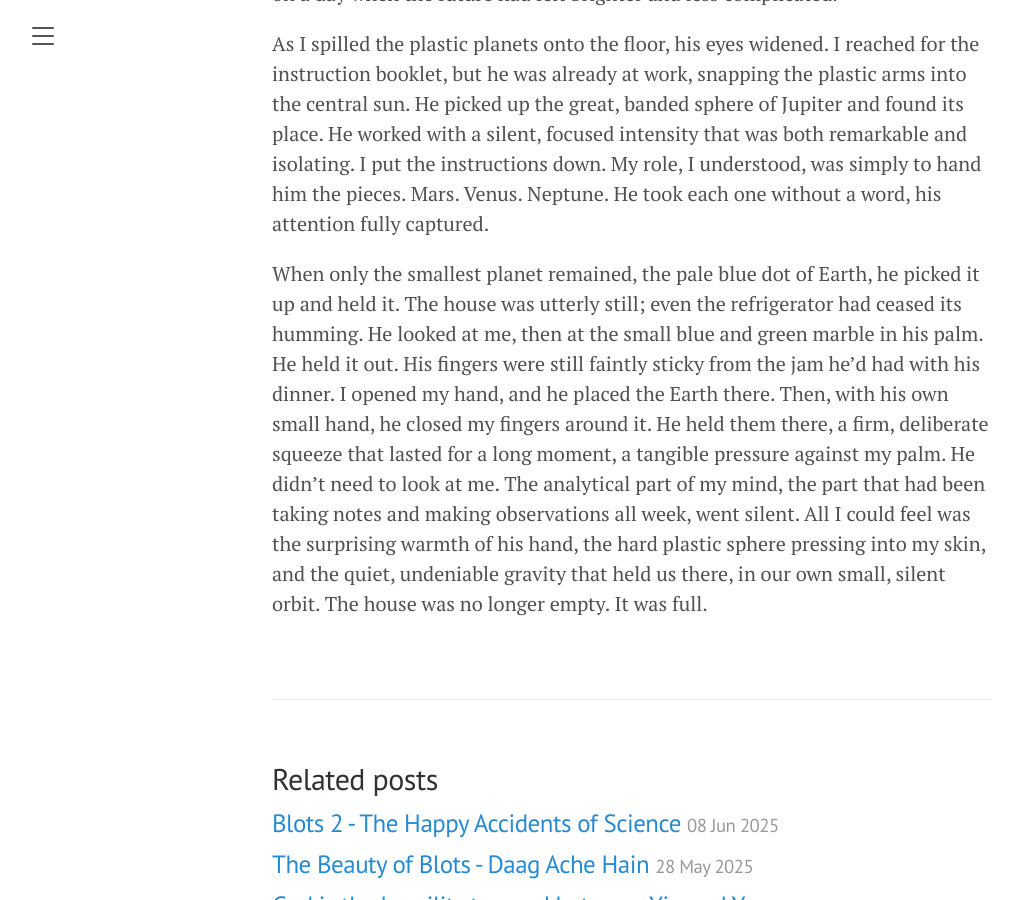
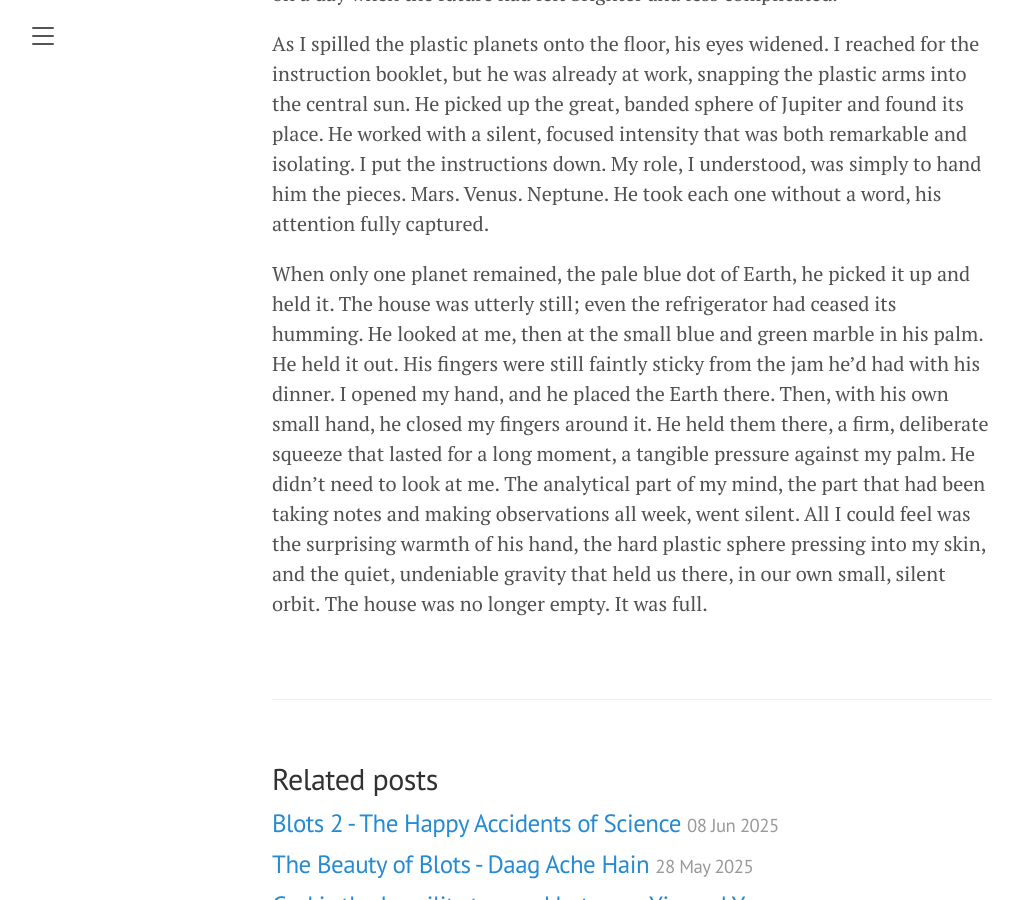
Before and after one commit to anupam128/anupam128.github.io, a Jekyll site: the page built from _posts/2025-06-19-our-silent-orbit.md, in a window 1280 px wide and 900 px high, scrolled down 2983 px. Shown: the whole window, without its empty margins (8-1031 px from the left). Built offline with Jekyll 4.4.1, drawn with Linux system fonts in a browser that asks for light colours; some of the changed text lies outside the part shown.

Commit message:
Update 2025-06-19-our-silent-orbit.md

```diff
--- a/_posts/2025-06-19-our-silent-orbit.md
+++ b/_posts/2025-06-19-our-silent-orbit.md
@@ -19,4 +19,4 @@ Friday evening, a profound tiredness had settled deep in my bones, the kind that
 
 As I spilled the plastic planets onto the floor, his eyes widened. I reached for the instruction booklet, but he was already at work, snapping the plastic arms into the central sun. He picked up the great, banded sphere of Jupiter and found its place. He worked with a silent, focused intensity that was both remarkable and isolating. I put the instructions down. My role, I understood, was simply to hand him the pieces. Mars. Venus. Neptune. He took each one without a word, his attention fully captured.
 
-When only the smallest planet remained, the pale blue dot of Earth, he picked it up and held it. The house was utterly still; even the refrigerator had ceased its humming. He looked at me, then at the small blue and green marble in his palm. He held it out. His fingers were still faintly sticky from the jam he’d had with his dinner. I opened my hand, and he placed the Earth there. Then, with his own small hand, he closed my fingers around it. He held them there, a firm, deliberate squeeze that lasted for a long moment, a tangible pressure against my palm. He didn't need to look at me. The analytical part of my mind, the part that had been taking notes and making observations all week, went silent. All I could feel was the surprising warmth of his hand, the hard plastic sphere pressing into my skin, and the quiet, undeniable gravity that held us there, in our own small, silent orbit. The house was no longer empty. It was full.
+When only one planet remained, the pale blue dot of Earth, he picked it up and held it. The house was utterly still; even the refrigerator had ceased its humming. He looked at me, then at the small blue and green marble in his palm. He held it out. His fingers were still faintly sticky from the jam he’d had with his dinner. I opened my hand, and he placed the Earth there. Then, with his own small hand, he closed my fingers around it. He held them there, a firm, deliberate squeeze that lasted for a long moment, a tangible pressure against my palm. He didn't need to look at me. The analytical part of my mind, the part that had been taking notes and making observations all week, went silent. All I could feel was the surprising warmth of his hand, the hard plastic sphere pressing into my skin, and the quiet, undeniable gravity that held us there, in our own small, silent orbit. The house was no longer empty. It was full.
```
Also changed, not shown: other parts of _posts/2025-06-19-our-silent-orbit.md (+1 -1 lines).
